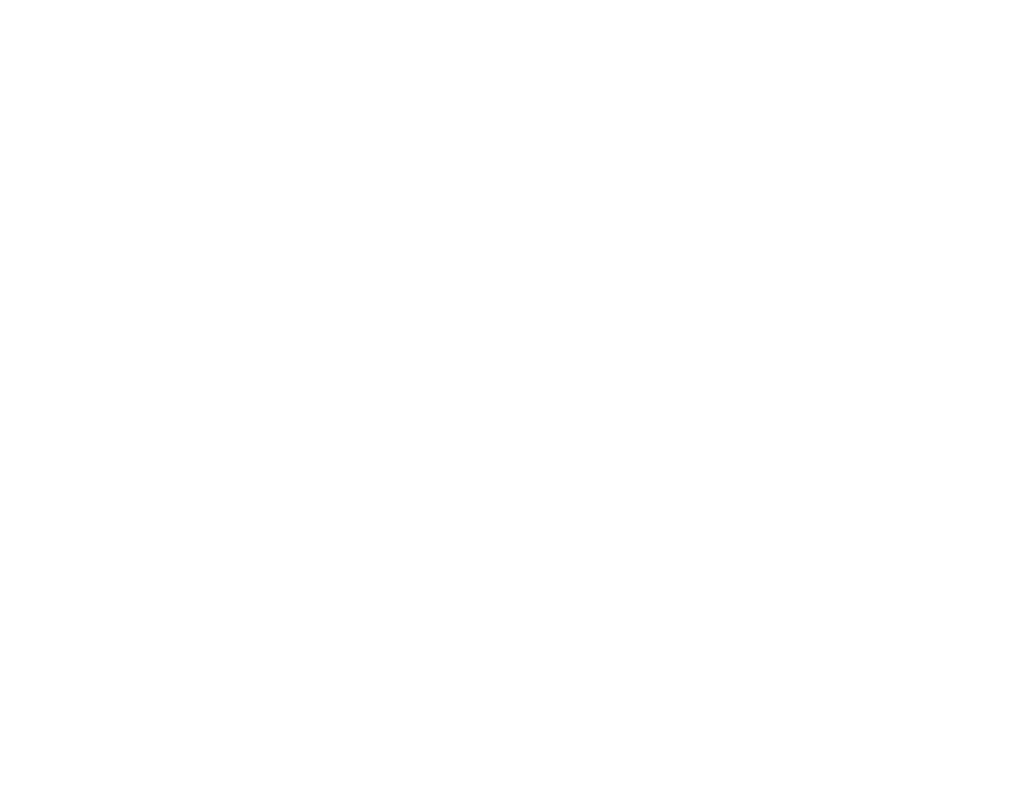
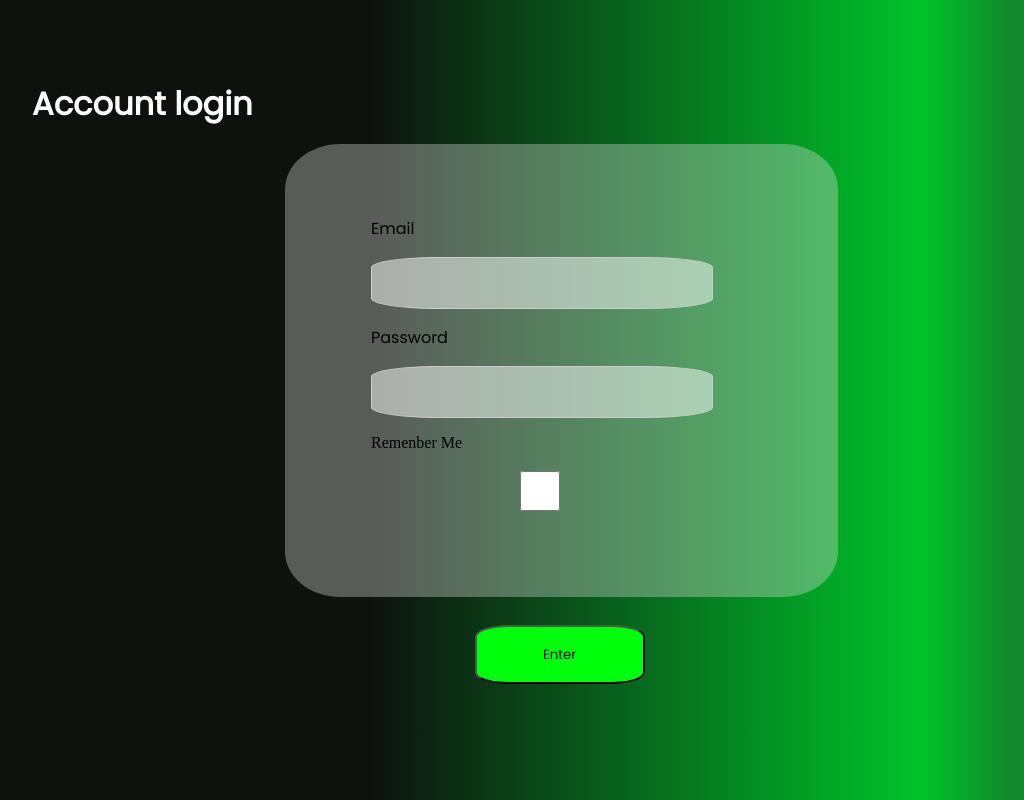
Before and after one commit to cauan-oss/Personal-project, a plain HTML site: page index.html in a window 1280 px wide. Shown: the whole page, without its empty margins (77-1101 px from the left). Drawn offline with Linux system fonts and the light colour scheme.

Commit message:
correting with position absolute

```diff
--- a/index.html
+++ b/index.html
@@ -7,6 +7,38 @@
     <title>Screen-login</title>
 </head>
 <body>
+   <div  class="paragraph">
+    <h1>Account login</h1>
+   </div>
+   <div class="space-login">
+        <div class="inputs-position">
+            <div id="UserName">
+                <div id="title">
+                    <p>Email</p>
+                </div>
+                <div id="inbox">
+                    <label for="">
+                        <input type="text">
+                    </label>
+                </div>
+            </div>
+            <div id="Password">
+                <div id="title">
+                    <p>Password</p>
+                </div>
+                <label for="">
+                    <input type="text">
+                </label>
+            </div>
+            <div class="input-box">
+                <p>Remenber Me</p>
+                <label for="">
+                    <input type="checkbox">
+                </label>
+            </div>
+            <button id="botao">Enter</button>
+        </div>
 
+</div>
 </body>
 </html>
--- a/styles.css
+++ b/styles.css
@@ -1,4 +1,71 @@
 body {
-    background-color: linear-gradient(to bottom, #222,  #333);
-    color: #fff;
+    background: rgb(0,0,0);
+    background: linear-gradient(90deg, #0E120F 35%, #00C32B 78%, #13872C 85%);
 }
+
+@font-face {
+    font-family: 'Poppins';
+    src: url('./config/Poppins-Regular.ttf');
+}
+
+.paragraph {
+    color: white;
+    font-family: 'Poppins', sans-serif;
+    width: 279px;
+    height: 60px;
+    padding-left: 8%;
+    padding-top: 4%;
+}
+/* comentario para o git */
+.space-login {
+
+    width: 300px;
+    height: 200px;
+    background: rgba(217, 217, 217, 37%);
+    margin-left: 28%;
+    margin-top: 2%;
+    border-radius: 10%;
+    padding: 10%;
+    margin-bottom: 10%;
+    display: inline-block;
+    justify-content: center;
+
+}
+
+#title {
+    font-family: 'Poppins';
+    color: black;
+}
+/* amanha arrumamos essa parte da caixa */
+
+input {
+    background: #ffffff;
+    border-radius: 20%;
+    width: 330px;
+    height: 40px;
+        background-color: rgba(255, 255, 255, 0.5); /* Define a cor com opacidade */
+        border: 1px solid #ccc; /* Adiciona uma borda para destacar o input */
+        padding: 5px; /* Adiciona algum espaçamento interno para o texto */
+
+
+}
+.inputs-position {
+    position: absolute;
+    top: 25%;
+    left: 35%;
+}
+
+#botao {
+    display: inline;
+    justify-content: center;
+    background-color: #00FF0A;
+    font-family: 'Poppins', sans-serif;
+    width: 170px;
+    height: 59px;
+    position: absolute;
+    top: 135%;
+    right: 20%;
+    margin-left: 40%;
+    border-bottom: 20%;
+    border-radius: 20%;
+}
```
Also changed, not shown: config/Poppins-Regular.ttf (added), 1 other file.
